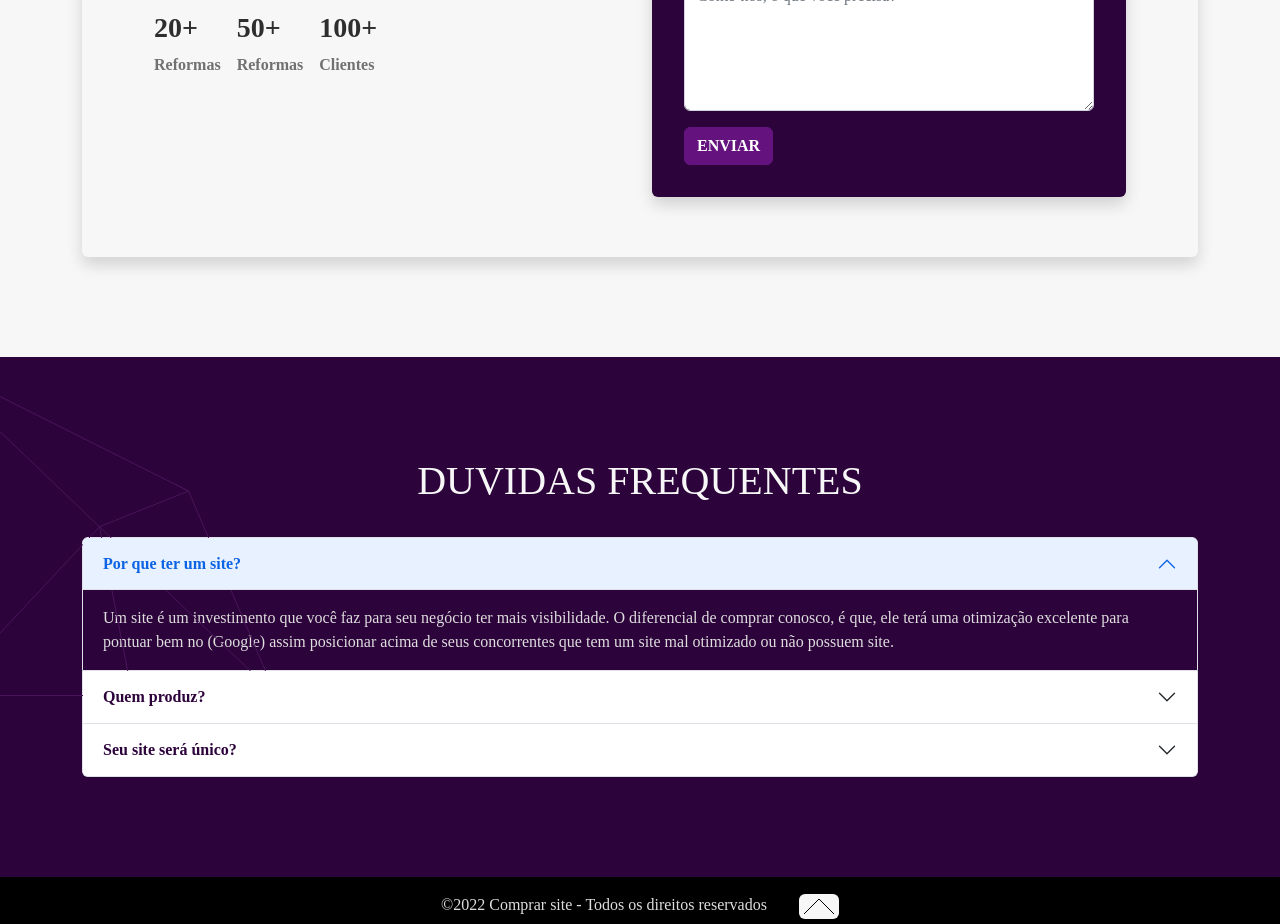
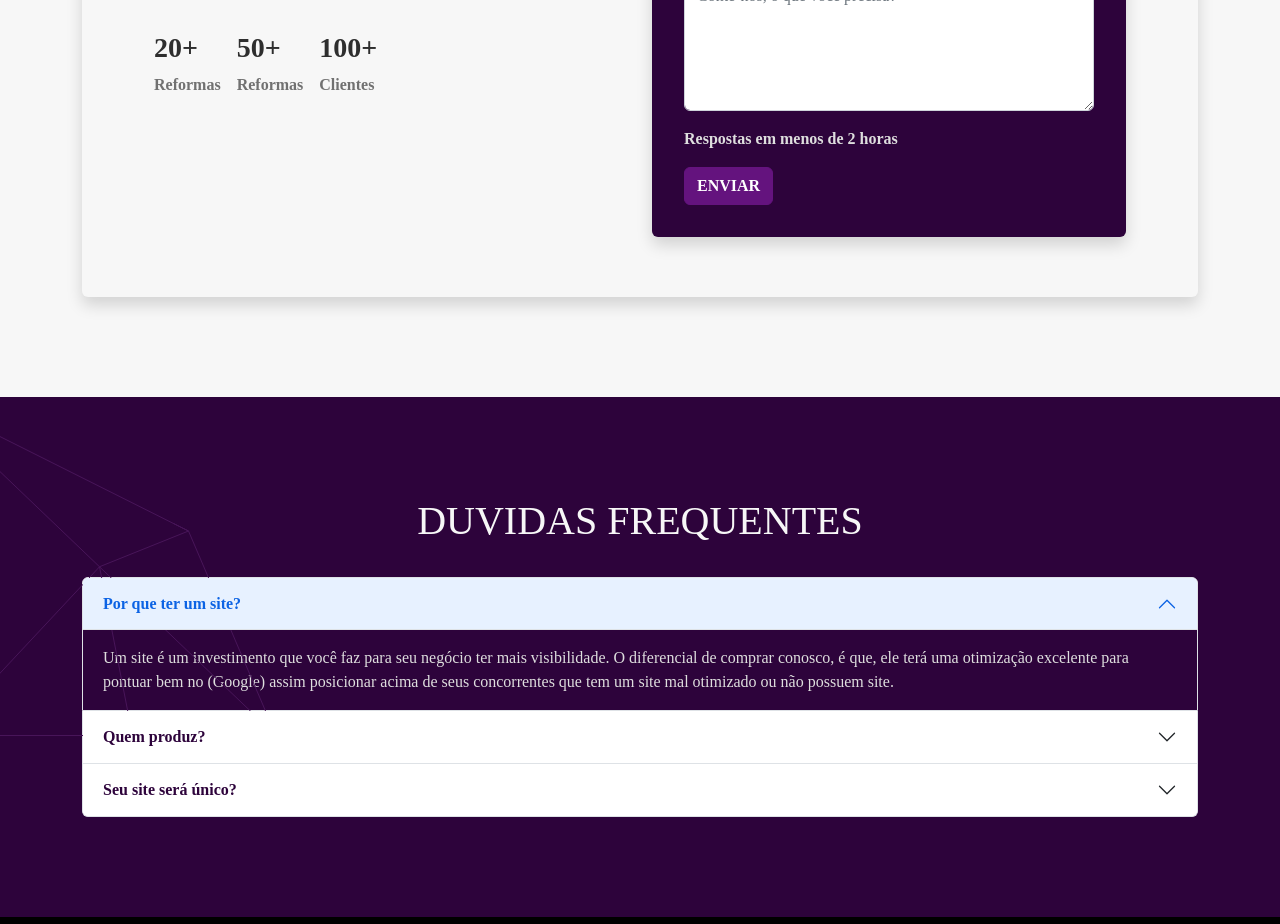
Before and after one commit to eidiogolima/ComprarSite.com, a React (Create React App) app: page / in a window 1280 px wide. Shown: the part 2900-3824 px from the top of the page. Built offline with nearby package versions, Linux system fonts and the light colour scheme.

Commit message:
alteração formulario

```diff
--- a/src/JS/Componentes/Todos/Contato.js
+++ b/src/JS/Componentes/Todos/Contato.js
@@ -48,7 +48,7 @@ const Contato = () => {
                     />
                   </div>
 
-                  <div className="col ">
+                  <div className="col mt-2 mt-sm-0 ">
                     <label htmlFor="sobrenome" className="form-label">
 
                       Sobrenome
@@ -116,10 +116,14 @@ const Contato = () => {
               </div>
 
               {/* real people should not fill this in and expect good things - do not remove this or risk form bot signups */}
+              <div className='mb-3'>
+                <span className='fw-semibold cor-3'>Respostas em menos de 2 horas </span>
+              </div>
               <button type="submit" className="btn btn-primary fw-semibold">
                 ENVIAR
               </button>
               <div style={{'position': 'absolute', 'left': '-5000px'}} aria-hidden="true"><input type="text" name="b_7be0dd65ca351019069992978_0a9348f331" tabIndex="-1"/></div>
+
             </form>
           </div>
         </div>
```
